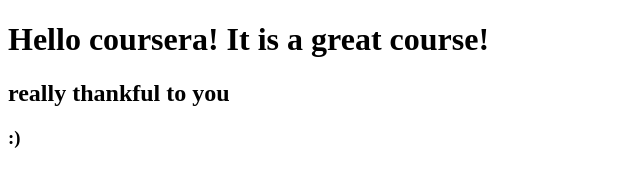
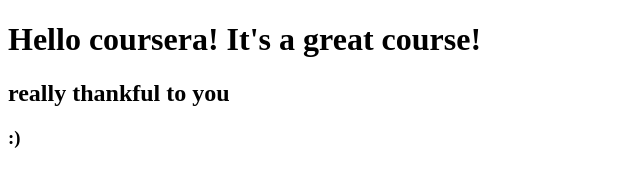
Before and after one commit to Vasanthradevi/courseratest, a plain HTML site: page site/index.html in a window 1280 px wide. Shown: the whole page, without its empty margins (0-640 px from the left). Drawn offline with Linux system fonts and the light colour scheme.

Commit message:
grammer mistake

```diff
--- a/site/index.html
+++ b/site/index.html
@@ -4,7 +4,7 @@
 	<title>Hello coursera</title>
 </head>
 <body>
-<h1>Hello coursera! It is a great course!</h1>
+<h1>Hello coursera! It's a great course!</h1>
 <h2>really thankful to you</h2>
 <h3>:)</h3>
 </body>
```
